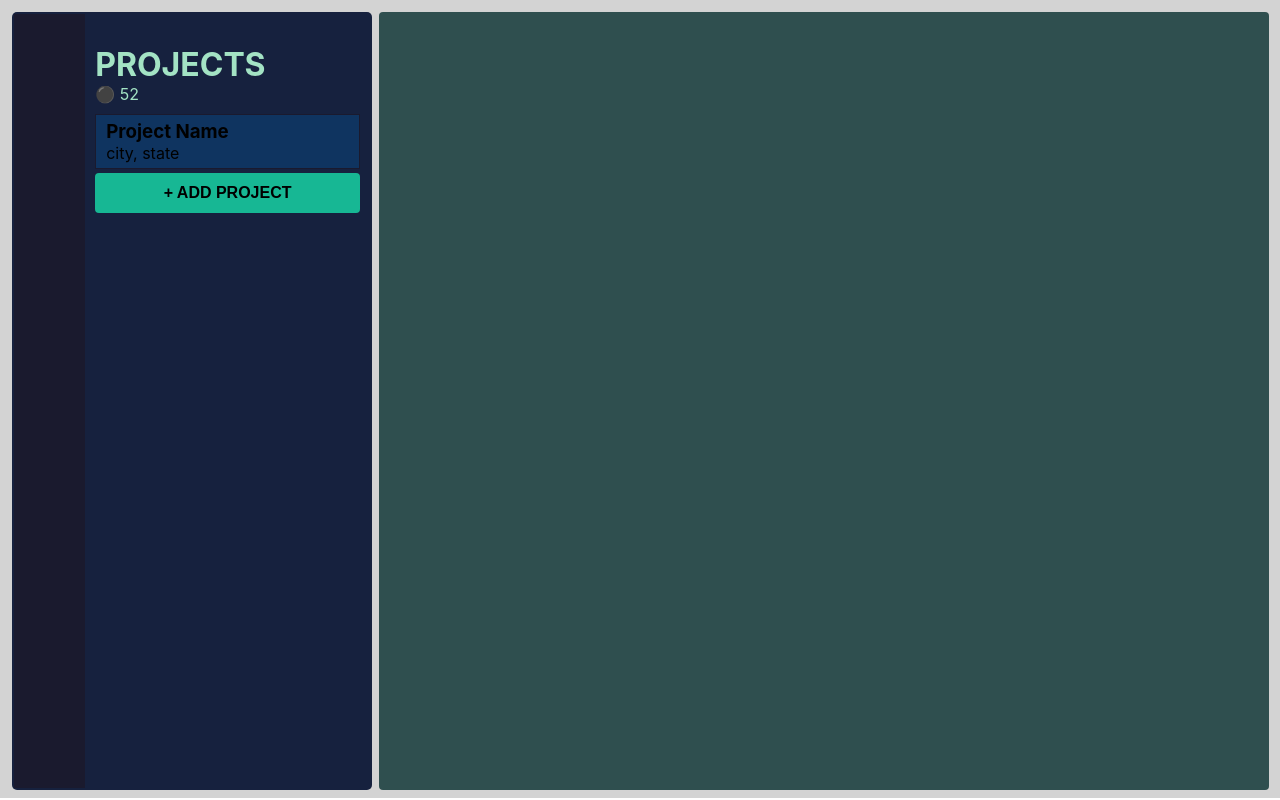
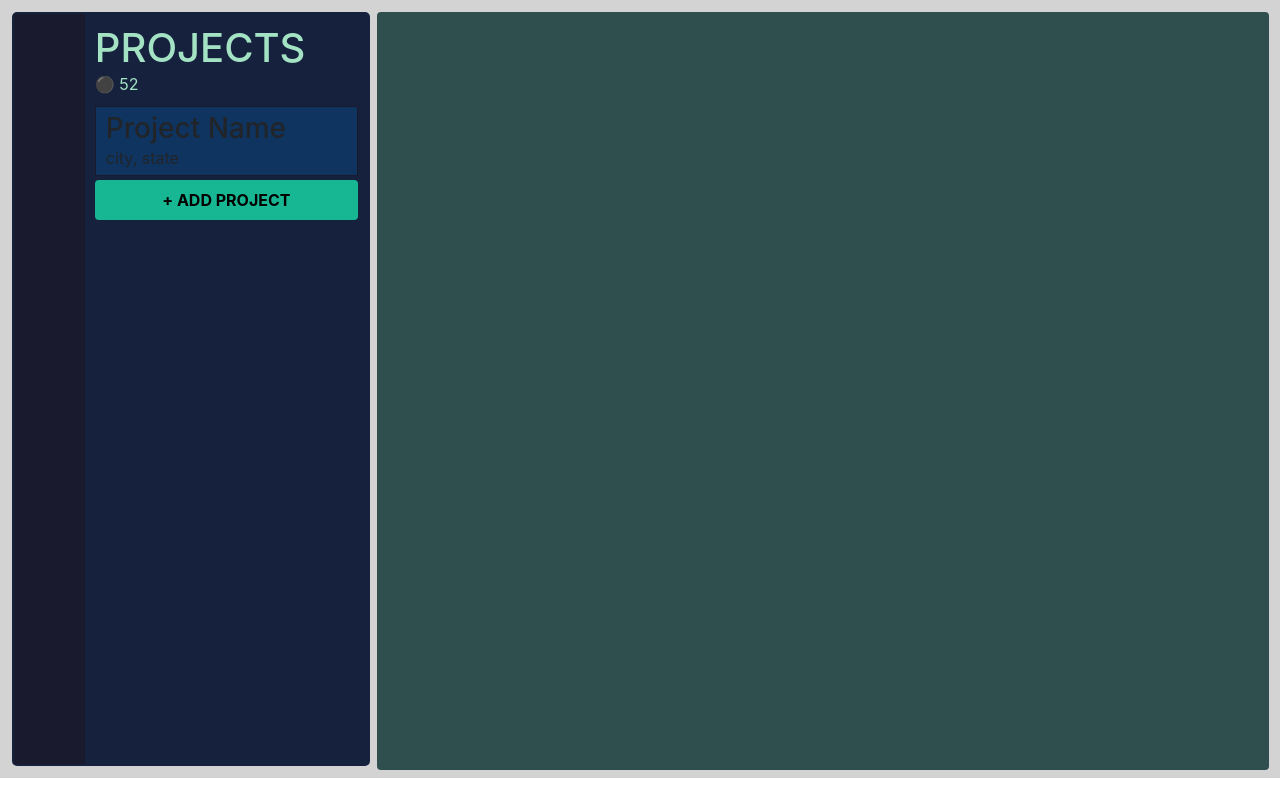
Before and after one commit to PatrickMugayaJoel/digital-twin, a React (Create React App) app: page / in a window 1280 px wide. Built offline with nearby package versions, Linux system fonts and the light colour scheme.

Commit message:
Adding bootstrap

```diff
--- a/package.json
+++ b/package.json
@@ -7,6 +7,7 @@
     "@testing-library/jest-dom": "^4.2.4",
     "@testing-library/react": "^9.5.0",
     "@testing-library/user-event": "^7.2.1",
+    "bootstrap": "^4.5.2",
     "cesium": "^1.73.0",
     "craco-cesium": "^1.2.0",
     "node-sass": "^4.14.1",
--- a/src/index.scss
+++ b/src/index.scss
@@ -1,3 +1,10 @@
+
+/* make bootstrap customizations
+https://getbootstrap.com/docs/4.4/getting-started/theming/
+*/
+
+@import "~bootstrap/scss/bootstrap";
+
 body {
   margin: 0;
   font-family: -apple-system, BlinkMacSystemFont, 'Segoe UI', 'Roboto', 'Oxygen',
--- a/src/theme.scss
+++ b/src/theme.scss
@@ -7,6 +7,6 @@ $base-color-mid_dark: #16213E;
 $base-color-light: #0F3460;
 
 $button-pri-color: #17B794;
-$button-pri-color-active: #17B794;
+$button-pri-color-active: #46C989;
 
 $border-color: #1A1A2E;
```
Also changed, not shown: 1 other file (tests, documents, lock files or other folders).
